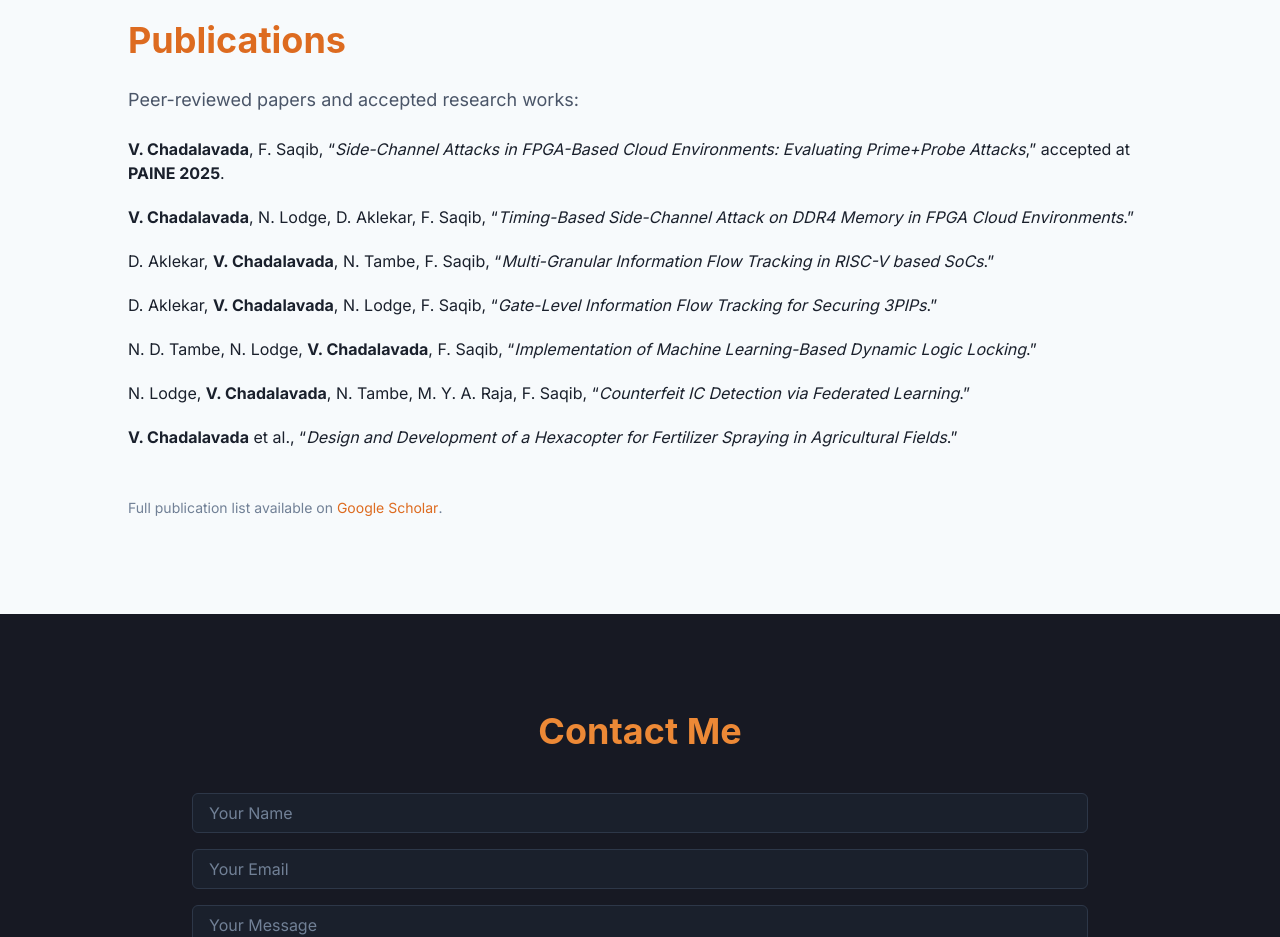
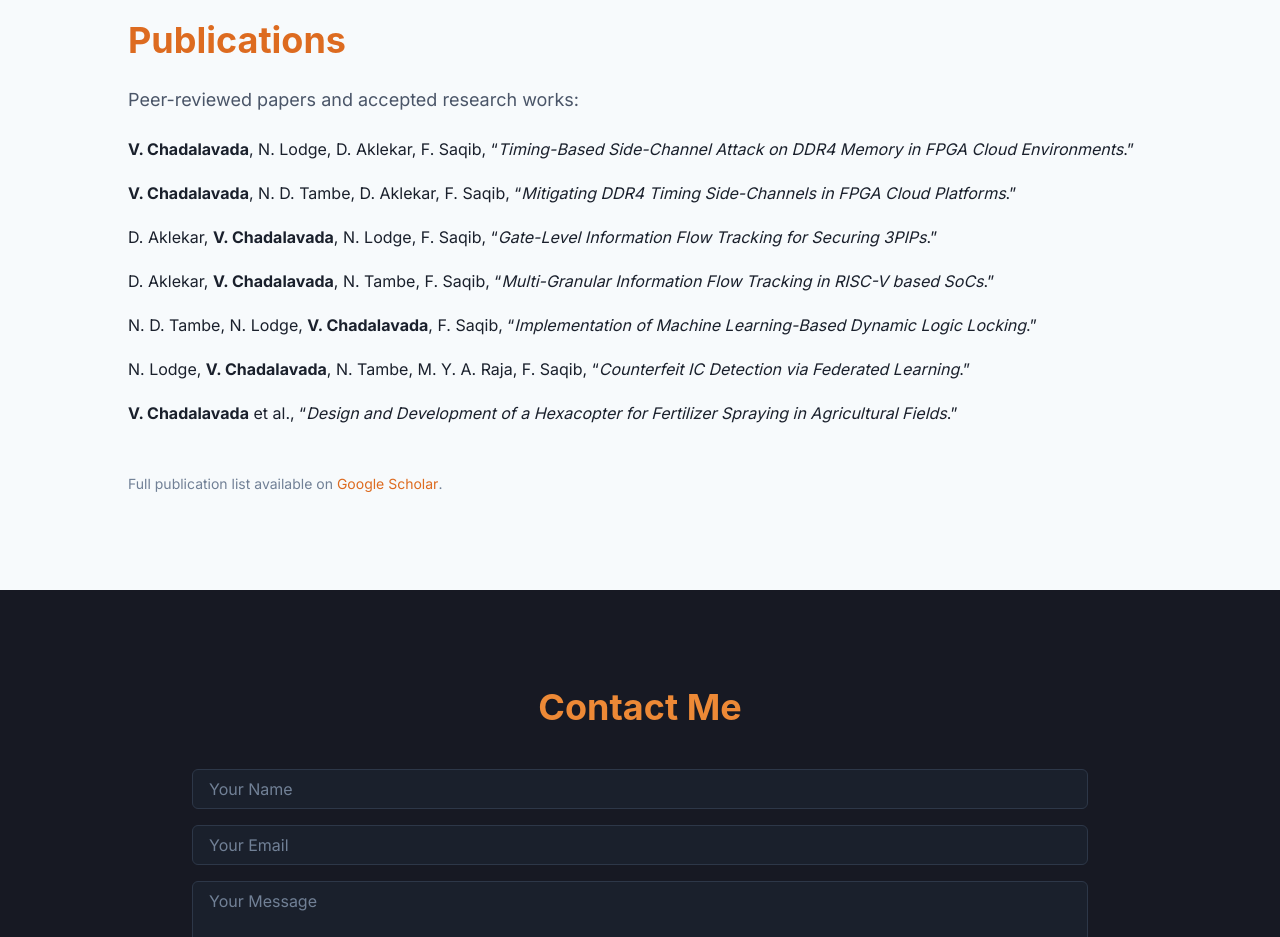
Before and after one commit to VineetChadalavada/vineet-portfolio, a Next.js app: page / in a window 1280 px wide. Shown: the part 3120-4057 px from the top of the page. Built offline with nearby package versions, Linux system fonts and the light colour scheme.

Commit message:
Update Publications.tsx

```diff
--- a/components/Publications.tsx
+++ b/components/Publications.tsx
@@ -23,42 +23,49 @@ export default function Publications() {
           </Text>
 
           <List spacing={5} fontSize="md">
-            <ListItem>
-              <b>V. Chadalavada</b>, F. Saqib,{" "}
-              “<i>Side-Channel Attacks in FPGA-Based Cloud Environments: Evaluating Prime+Probe Attacks</i>,”
-              accepted at <b>PAINE 2025</b>.
-            </ListItem>
 
-
+            {/* 1. DDR4 Timing Attack */}
             <ListItem>
               <b>V. Chadalavada</b>, N. Lodge, D. Aklekar, F. Saqib,{" "}
               “<i>Timing-Based Side-Channel Attack on DDR4 Memory in FPGA Cloud Environments</i>.”
             </ListItem>
 
+            {/* 2. DDR4 Countermeasures */}
+            <ListItem>
+              <b>V. Chadalavada</b>, N. D. Tambe, D. Aklekar, F. Saqib,{" "}
+              “<i>Mitigating DDR4 Timing Side-Channels in FPGA Cloud Platforms</i>.”
+            </ListItem>
+
+            {/* 3. GLIFT for 3PIPs */}
+            <ListItem>
+              D. Aklekar, <b>V. Chadalavada</b>, N. Lodge, F. Saqib,{" "}
+              “<i>Gate-Level Information Flow Tracking for Securing 3PIPs</i>.”
+            </ListItem>
+
+            {/* 4. Multi-Granular IFT */}
             <ListItem>
               D. Aklekar, <b>V. Chadalavada</b>, N. Tambe, F. Saqib,{" "}
               “<i>Multi-Granular Information Flow Tracking in RISC-V based SoCs</i>.”
             </ListItem>
 
-            <ListItem>
-              D. Aklekar, <b>V. Chadalavada</b>, N. Lodge, F. Saqib,{" "}
-              “<i>Gate-Level Information Flow Tracking for Securing 3PIPs</i>.”
-            </ListItem>
-
+            {/* 5. ML-Based Dynamic Logic Locking */}
             <ListItem>
               N. D. Tambe, N. Lodge, <b>V. Chadalavada</b>, F. Saqib,{" "}
               “<i>Implementation of Machine Learning-Based Dynamic Logic Locking</i>.”
             </ListItem>
 
+            {/* 6. Federated Learning Counterfeit IC Detection */}
             <ListItem>
               N. Lodge, <b>V. Chadalavada</b>, N. Tambe, M. Y. A. Raja, F. Saqib,{" "}
               “<i>Counterfeit IC Detection via Federated Learning</i>.”
             </ListItem>
 
+            {/* 7. Hexacopter Paper (as-is) */}
             <ListItem>
               <b>V. Chadalavada</b> et al.,{" "}
               “<i>Design and Development of a Hexacopter for Fertilizer Spraying in Agricultural Fields</i>.”
             </ListItem>
+
           </List>
 
           <Text fontSize="sm" color="gray.500" pt={6}>
```
